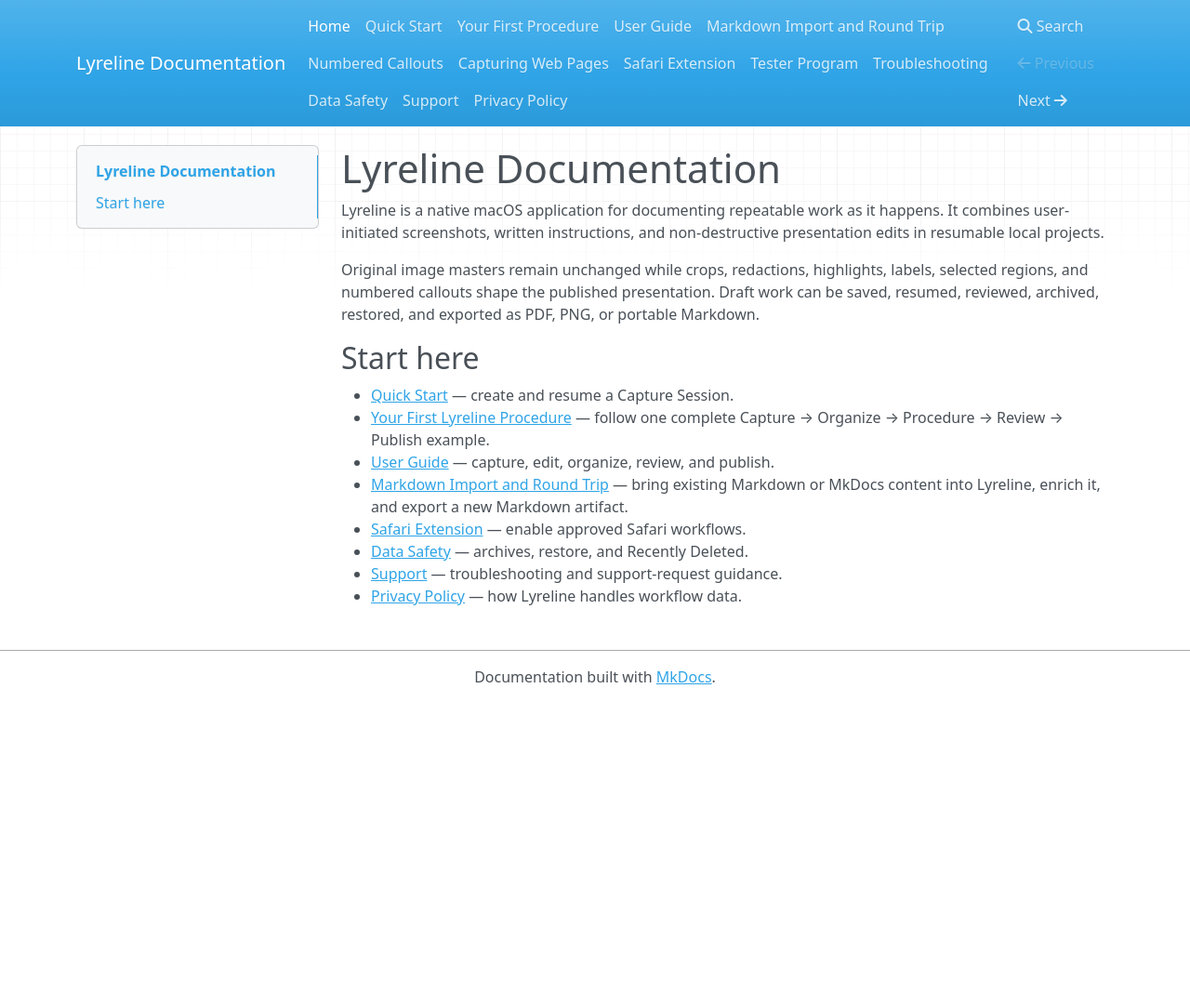
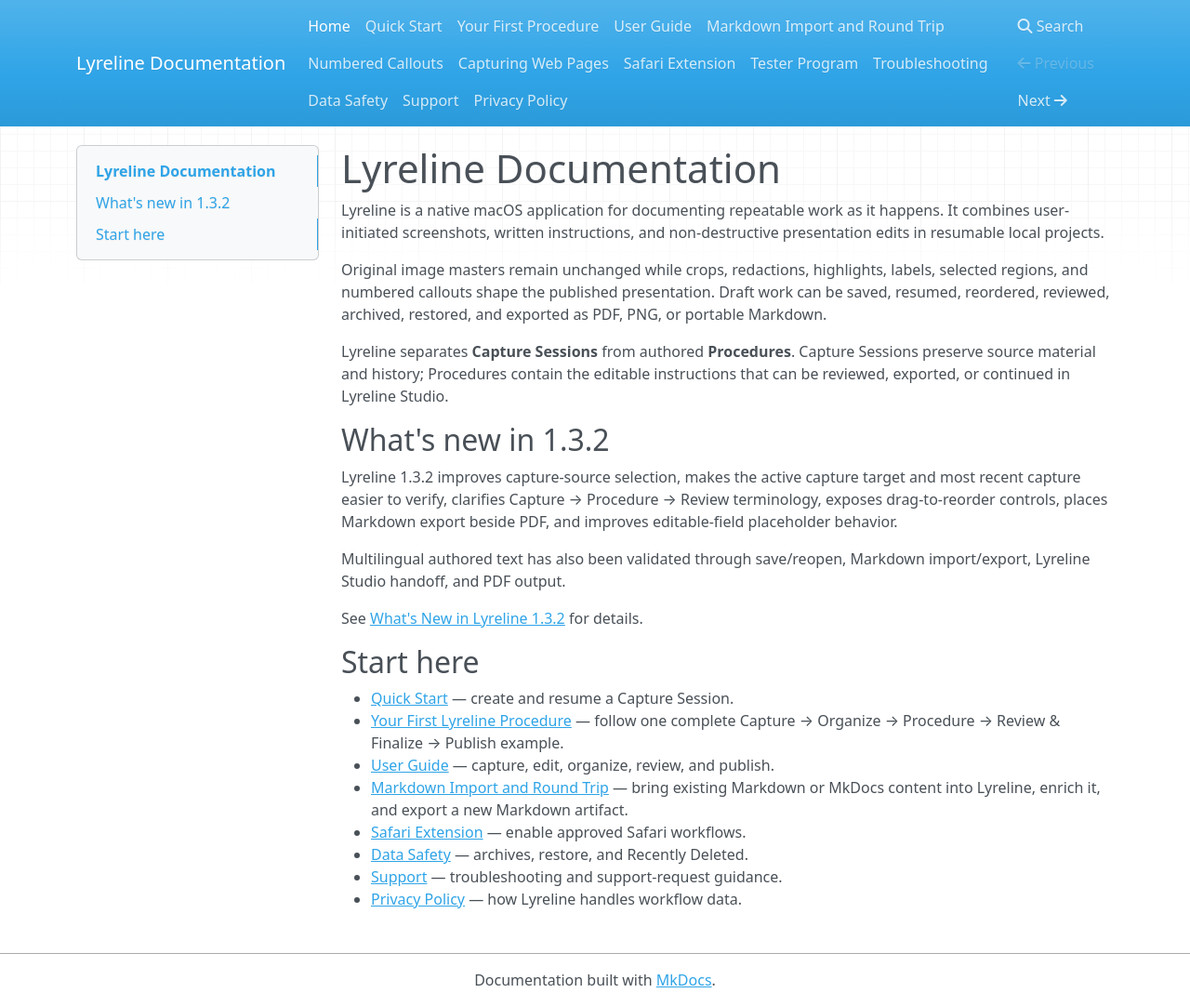
Before and after one commit to 94972cptbv-tech/Lyreline-Documentation, an MkDocs documentation site: the page built from docs/index.md, in a window 1280 px wide and 1082 px high. Shown: the whole window at 93% size. Built offline with MkDocs 1.6.1, drawn with Linux system fonts in a browser that asks for light colours; nearby versions of some CDN libraries.

Commit message:
Refresh Help home for Lyreline 1.3.2

```diff
--- a/docs/index.md
+++ b/docs/index.md
@@ -6,14 +6,30 @@ non-destructive presentation edits in resumable local projects.
 
 Original image masters remain unchanged while crops, redactions, highlights,
 labels, selected regions, and numbered callouts shape the published
-presentation. Draft work can be saved, resumed, reviewed, archived, restored,
-and exported as PDF, PNG, or portable Markdown.
+presentation. Draft work can be saved, resumed, reordered, reviewed, archived,
+restored, and exported as PDF, PNG, or portable Markdown.
+
+Lyreline separates **Capture Sessions** from authored **Procedures**. Capture
+Sessions preserve source material and history; Procedures contain the editable
+instructions that can be reviewed, exported, or continued in Lyreline Studio.
+
+## What's new in 1.3.2
+
+Lyreline 1.3.2 improves capture-source selection, makes the active capture target
+and most recent capture easier to verify, clarifies Capture → Procedure → Review
+terminology, exposes drag-to-reorder controls, places Markdown export beside PDF,
+and improves editable-field placeholder behavior.
+
+Multilingual authored text has also been validated through save/reopen,
+Markdown import/export, Lyreline Studio handoff, and PDF output.
+
+See [What's New in Lyreline 1.3.2](release-notes.md) for details.
 
 ## Start here
 
 - [Quick Start](quick-start.md) — create and resume a Capture Session.
 - [Your First Lyreline Procedure](your-first-procedure.md) — follow one complete
-  Capture → Organize → Procedure → Review → Publish example.
+  Capture → Organize → Procedure → Review & Finalize → Publish example.
 - [User Guide](user-guide.md) — capture, edit, organize, review, and publish.
 - [Markdown Import and Round Trip](markdown-round-trip.md) — bring existing
   Markdown or MkDocs content into Lyreline, enrich it, and export a new
```
